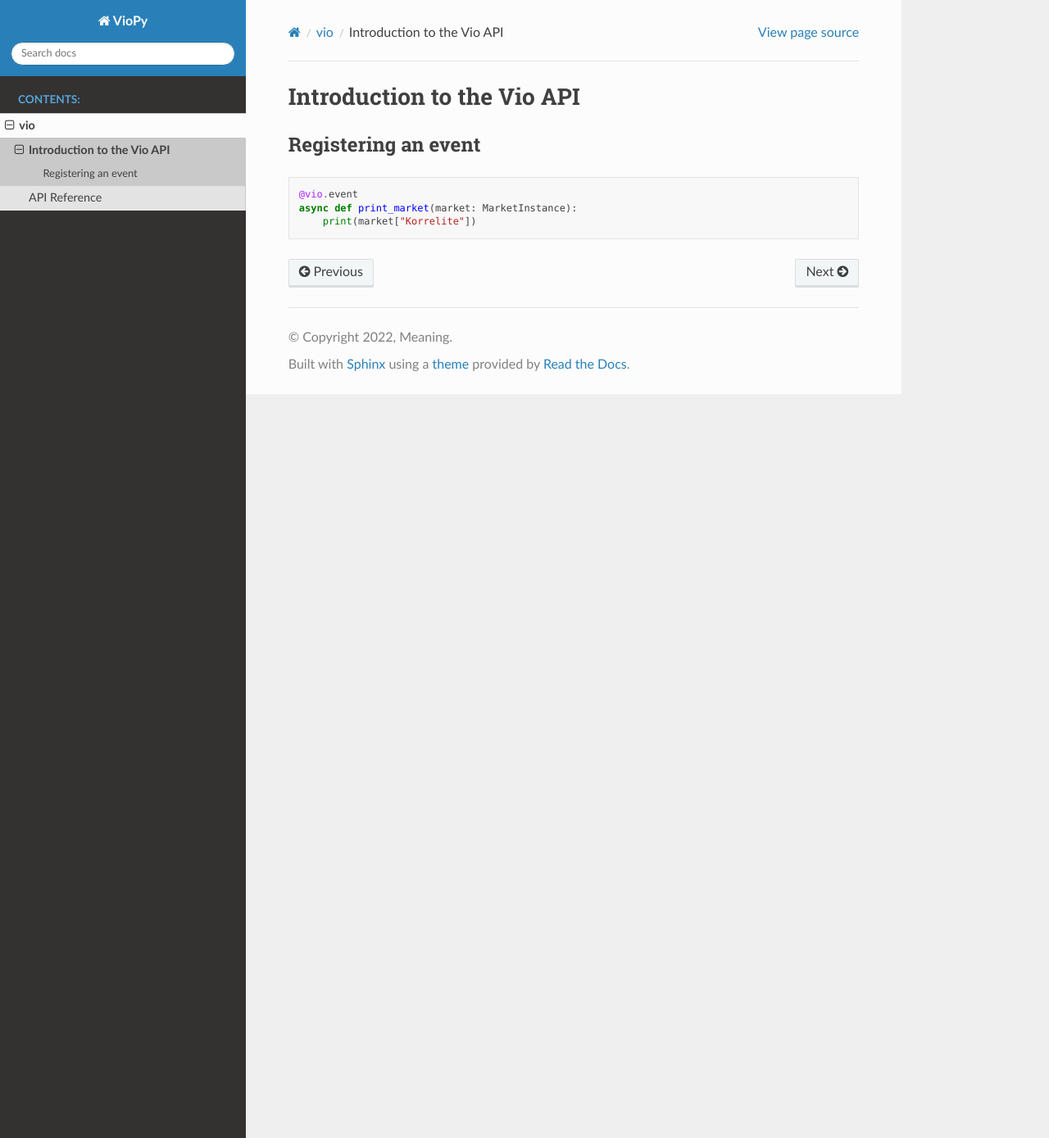
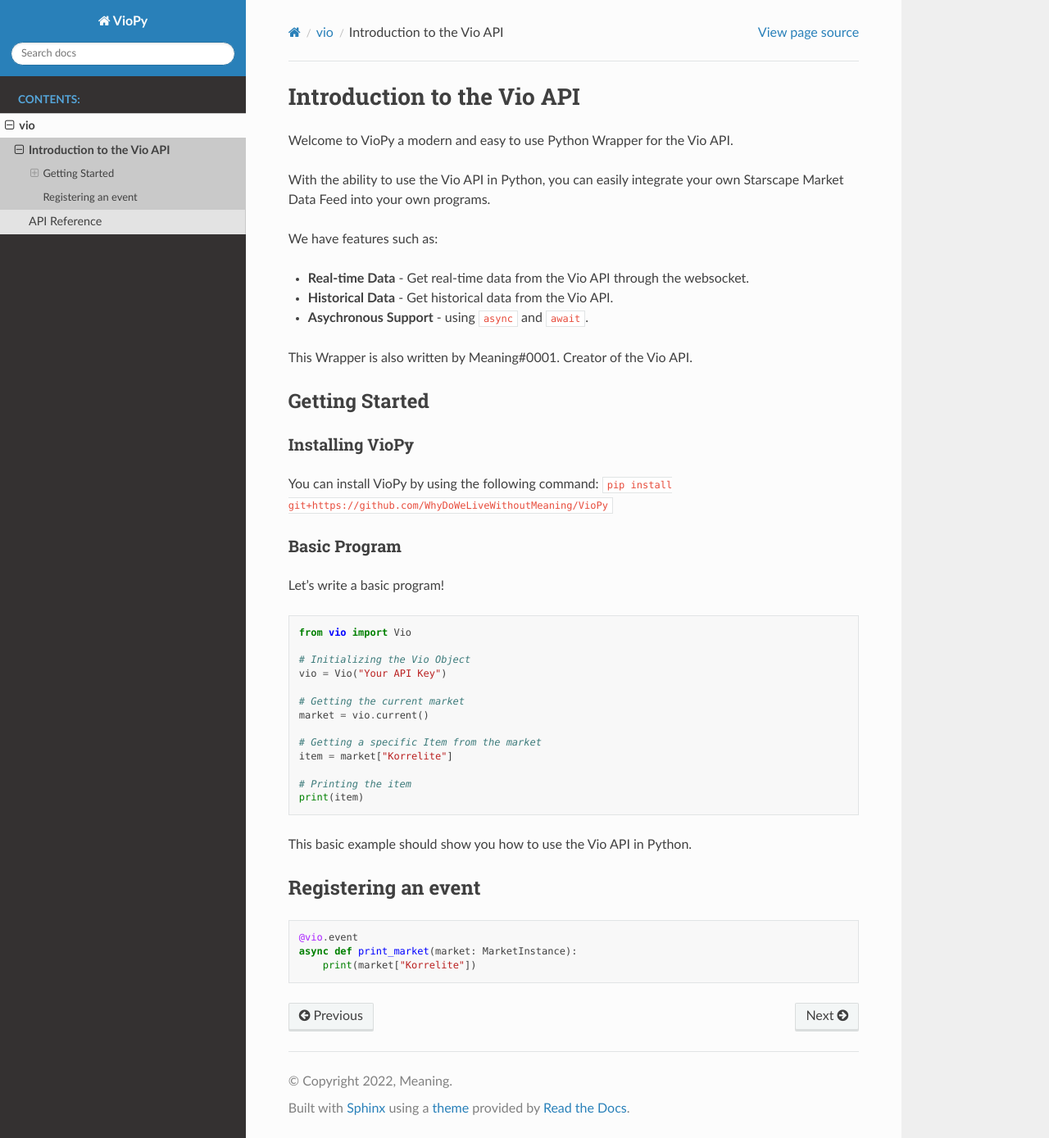
Before and after one commit to WhyDoWeLiveWithoutMeaning/VioPy, a Sphinx documentation site: the page built from docs/intro.rst, in a window 1280 px wide and 1389 px high. Shown: the whole window at 82% size. Built offline with Sphinx 7.4.7 and the Read the Docs theme 2.0.0, drawn with Linux system fonts in a browser that asks for light colours.

Commit message:
Added Some more Stuff

```diff
--- a/docs/intro.rst
+++ b/docs/intro.rst
@@ -2,6 +2,52 @@
 
 Introduction to the Vio API
 ============================
+
+Welcome to VioPy a modern and easy to use Python Wrapper for the Vio API.
+
+With the ability to use the Vio API in Python, you can easily integrate
+your own Starscape Market Data Feed into your own programs.
+
+We have features such as:
+
+* **Real-time Data** - Get real-time data from the Vio API through the websocket.
+* **Historical Data** - Get historical data from the Vio API.
+* **Asychronous Support** - using ``async`` and ``await``.
+
+This Wrapper is also written by Meaning#0001.
+Creator of the Vio API.
+
+Getting Started
+---------------
+
+Installing VioPy
+~~~~~~~~~~~~~~~~~
+
+You can install VioPy by using the following command:
+``pip install git+https://github.com/WhyDoWeLiveWithoutMeaning/VioPy``
+
+Basic Program
+~~~~~~~~~~~~~~
+
+Let's write a basic program!
+
+.. code-block:: python3
+
+    from vio import Vio
+
+    # Initializing the Vio Object
+    vio = Vio("Your API Key")
+
+    # Getting the current market
+    market = vio.current()
+
+    # Getting a specific Item from the market
+    item = market["Korrelite"]
+
+    # Printing the item
+    print(item)
+
+This basic example should show you how to use the Vio API in Python.
 
 
 Registering an event
```
